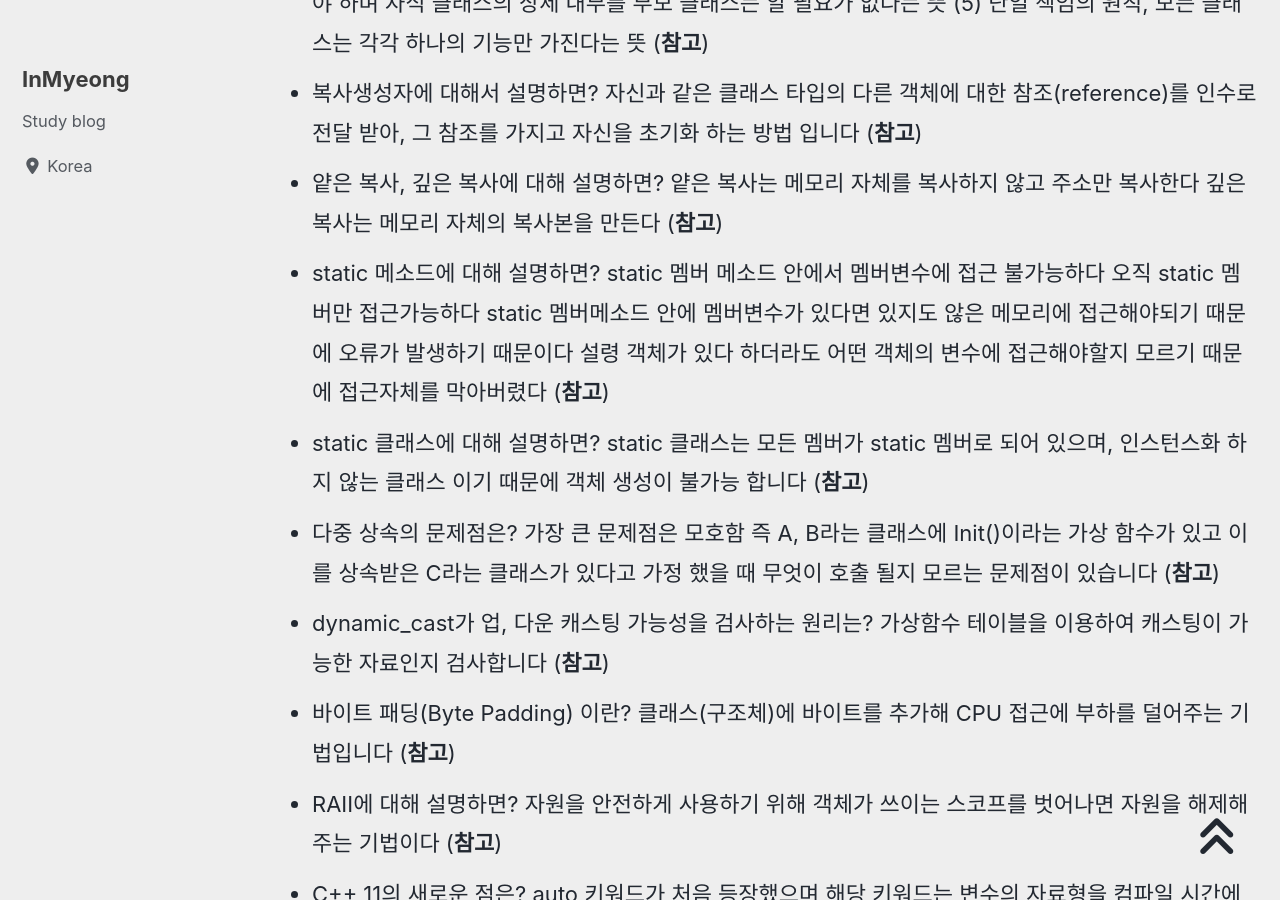
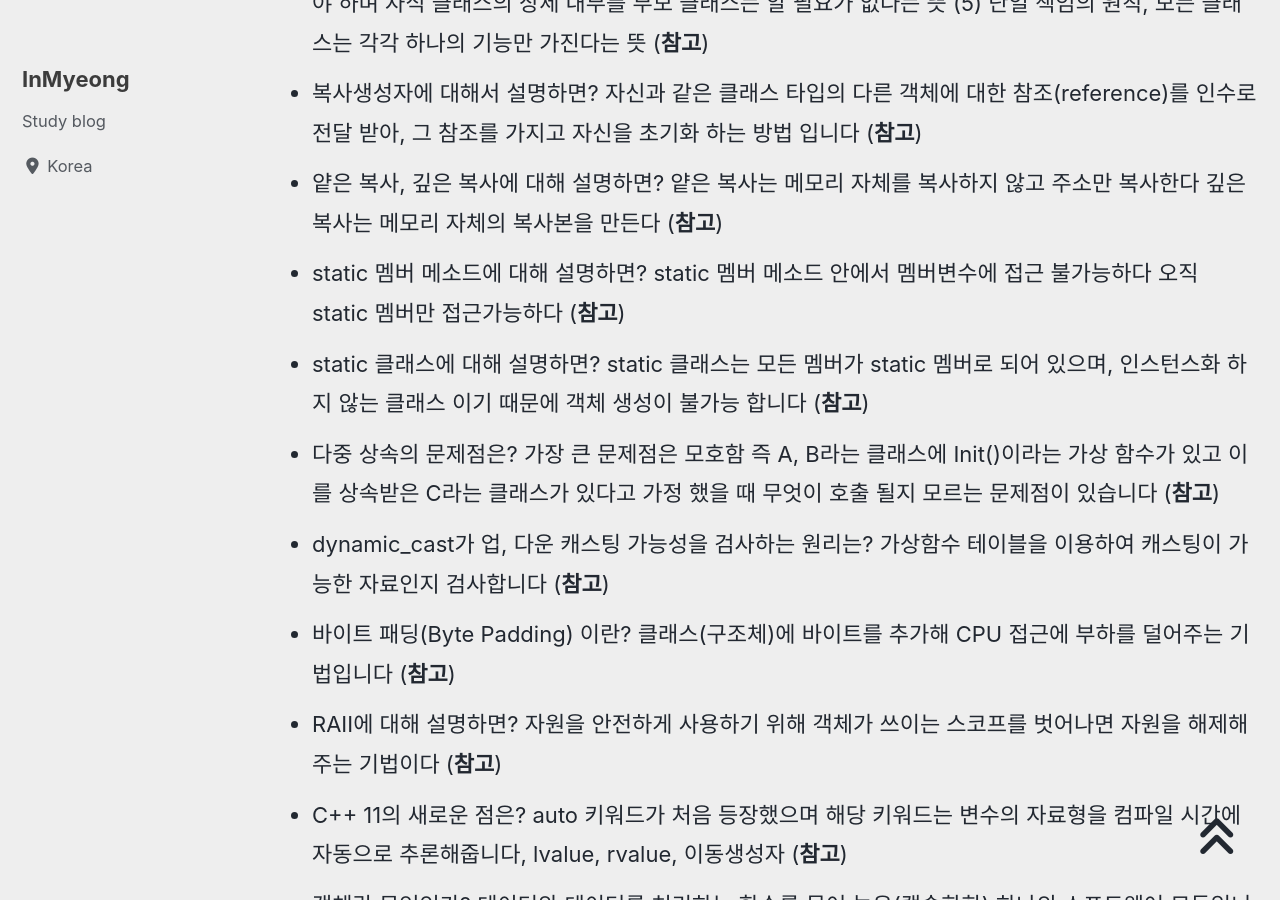
Before and after one commit to devMyeong/devMyeong.github.io, a Jekyll site: the page built from _posts/cs/2022-09-05-블로그-면접준비.md, in a window 1280 px wide and 900 px high, scrolled down 7148 px. Built offline with Jekyll 4.4.1, drawn with Linux system fonts in a browser that asks for light colours; cached includes are drawn as plain includes; nearby versions of some CDN libraries; some web fonts are replaced; comment, search, counter and statistics services are not loaded; some of the changed text lies outside the part shown.

Commit message:
Docs : CS 지식 내용 수정

```diff
--- a/_posts/cs/2022-09-05-블로그-면접준비.md
+++ b/_posts/cs/2022-09-05-블로그-면접준비.md
@@ -70,7 +70,7 @@ last_modified_at: 2022-10-30
 - 객체 지향의 5대 원칙에 대해 설명하면? (1) 개방폐쇄의 원칙, 요구사항의 변경이나 추가사항이 발생하더라도 기존 구성요소는 수정이 일어나지 말아야하며 쉽게 확장이 가능하여 재사용할 수 있어야 한다 (2) 인터페이스 분리의 원칙, 꼭 필요한 인터페이스만 상속하자는 의미 (3) 의존성 역전의 원칙, 구체적인 클래스에 의존하지 말고 최대한 추상화한 클래스에 의존하라는 뜻 (4) 리스코브 치환의 원칙, 부모 클래스를 카리키는 포인터에 해당 클래스를 상속하는 자식 클래스를 할당하더라도 모든 기능이 정상적으로 작동해야 하며 자식 클래스의 상세 내부를 부모 클래스는 알 필요가 없다는 뜻 (5) 단일 책임의 원칙, 모든 클래스는 각각 하나의 기능만 가진다는 뜻 ([**참고**](https://jaeyeong951.medium.com/%EA%B0%9D%EC%B2%B4%EC%A7%80%ED%96%A5-5%EC%9B%90%EC%B9%99-solid-ac7d4d660f4d))
 - 복사생성자에 대해서 설명하면? 자신과 같은 클래스 타입의 다른 객체에 대한 참조(reference)를 인수로 전달 받아, 그 참조를 가지고 자신을 초기화 하는 방법 입니다 ([**참고**](https://uncertainty-momo.tistory.com/46))
 - 얕은 복사, 깊은 복사에 대해 설명하면? 얕은 복사는 메모리 자체를 복사하지 않고 주소만 복사한다 깊은 복사는 메모리 자체의 복사본을 만든다 ([**참고**](https://uncertainty-momo.tistory.com/46))
-- static 메소드에 대해 설명하면? static 멤버 메소드 안에서 멤버변수에 접근 불가능하다 오직 static 멤버만 접근가능하다 static 멤버메소드 안에 멤버변수가 있다면 있지도 않은 메모리에 접근해야되기 때문에 오류가 발생하기 때문이다 설령 객체가 있다 하더라도 어떤 객체의 변수에 접근해야할지 모르기 때문에 접근자체를 막아버렸다 ([**참고**](https://velog.io/@ddongg00/C-static))
+- static 멤버 메소드에 대해 설명하면? static 멤버 메소드 안에서 멤버변수에 접근 불가능하다 오직 static 멤버만 접근가능하다 ([**참고**](https://velog.io/@ddongg00/C-static))
 - static 클래스에 대해 설명하면? static 클래스는 모든 멤버가 static 멤버로 되어 있으며, 인스턴스화 하지 않는 클래스 이기 때문에 객체 생성이 불가능 합니다 ([**참고**](https://uncertainty-momo.tistory.com/46?category=0))
 - 다중 상속의 문제점은? 가장 큰 문제점은 모호함 즉 A, B라는 클래스에 Init()이라는 가상 함수가 있고 이를 상속받은 C라는 클래스가 있다고 가정 했을 때 무엇이 호출 될지 모르는 문제점이 있습니다 ([**참고**](https://hakyoug.tistory.com/80?category=851272))
 - dynamic_cast가 업, 다운 캐스팅 가능성을 검사하는 원리는? 가상함수 테이블을 이용하여 캐스팅이 가능한 자료인지 검사합니다 ([**참고**](https://hakyoug.tistory.com/80?category=851272))
@@ -100,7 +100,7 @@ last_modified_at: 2022-10-30
 - override 키워드에 대해 설명하면? override 키워드를 붙여주면 해당 함수가 상속 받아서 오버라이딩이 가능한 함수인지, 그 함수의 이름과 매개 변수등이 잘 맞는지를 컴파일러 보고 확인 하라고 떠넘길 수 있습니다 또한, 명확하게 이게 상속 받은 함수인지 눈으로 확인할 수 있습니다 ([**참고**](https://blockdmask.tistory.com/415))
 - final 키워드에 대해 설명하면? 부모 클래스의 특정 멤버 함수를 자식 클래스에서 재정의 하지 못하도록 막을때 사용한다거나, 부모 클래스를 자식 클래스에서 상속 받을때 클래스 자체를 더이상 상속이 불가능하게 하려고 할 때 쓰입니다 ([**참고**](https://blockdmask.tistory.com/415))
 - 전역 변수와 정적 변수의 차이는? 전역변수는 해당 프로그램(실행파일 기준)의 어느 함수, 어느 파일에서도 접근이 가능한 반면 정적변수는 변수가 선언된 파일이나 함수내에서만 접근이 가능하다 ([**참고**](https://pangate.com/541))
-- 이동 생성자란? 호출된 인스턴스가 가지고있는 포인터변수의 주소값을 그대로 옮기는(이동)것이다 복사 생성자와 달리 메모리 재할당을 하지 않기 때문에 빠르다 ([**참고**](https://www.codechosun.com/296)), ([**참고**](https://modoocode.com/227)), ([**참고**](https://maxlevel-trace.tistory.com/24))
+- 이동 생성자란? 다른 객체 멤버 변수들의 소유권을 가져오는 개념이다 복사 생성자와 달리 메모리 재할당을 하지 않기 때문에 빠르다 ([**참고**](https://www.codechosun.com/296)), ([**참고**](https://modoocode.com/227)), ([**참고**](https://maxlevel-trace.tistory.com/24))
 - 인터페이스, 추상 클래스, 다형성 클래스의 차이점은? 인터페이스는 구현이 없다 즉, 인터페이스 클래스에는 가상 소멸자와 순수 가상함수만 포함된다 C++에서는 하나 이상의 순수 가상 함수를 포함하는 클래스를 추상 클래스(abstract class)라고 한다 다형성 클래스는 하나 이상의 가상함수를 가진 클래스이다
 
 ### 01-2 자료구조, C++ STL ( 중요도 상 )
```
